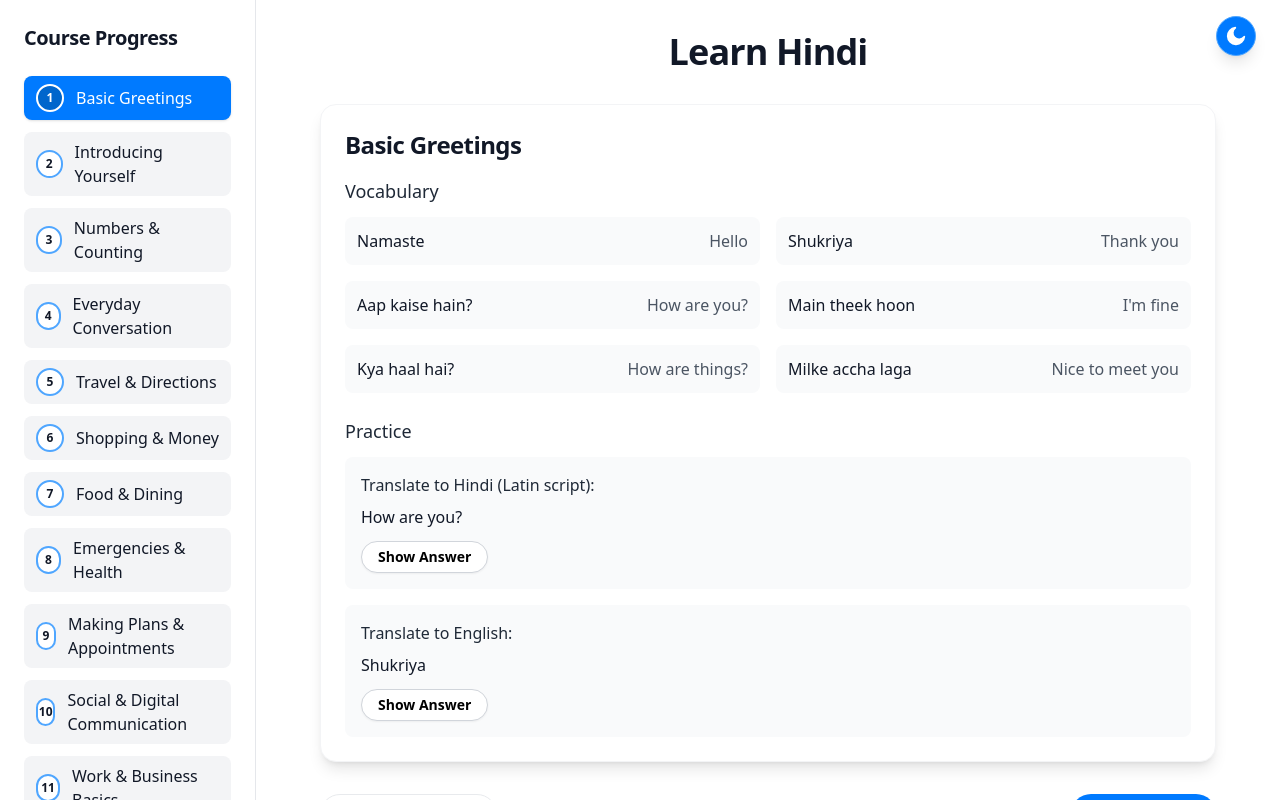
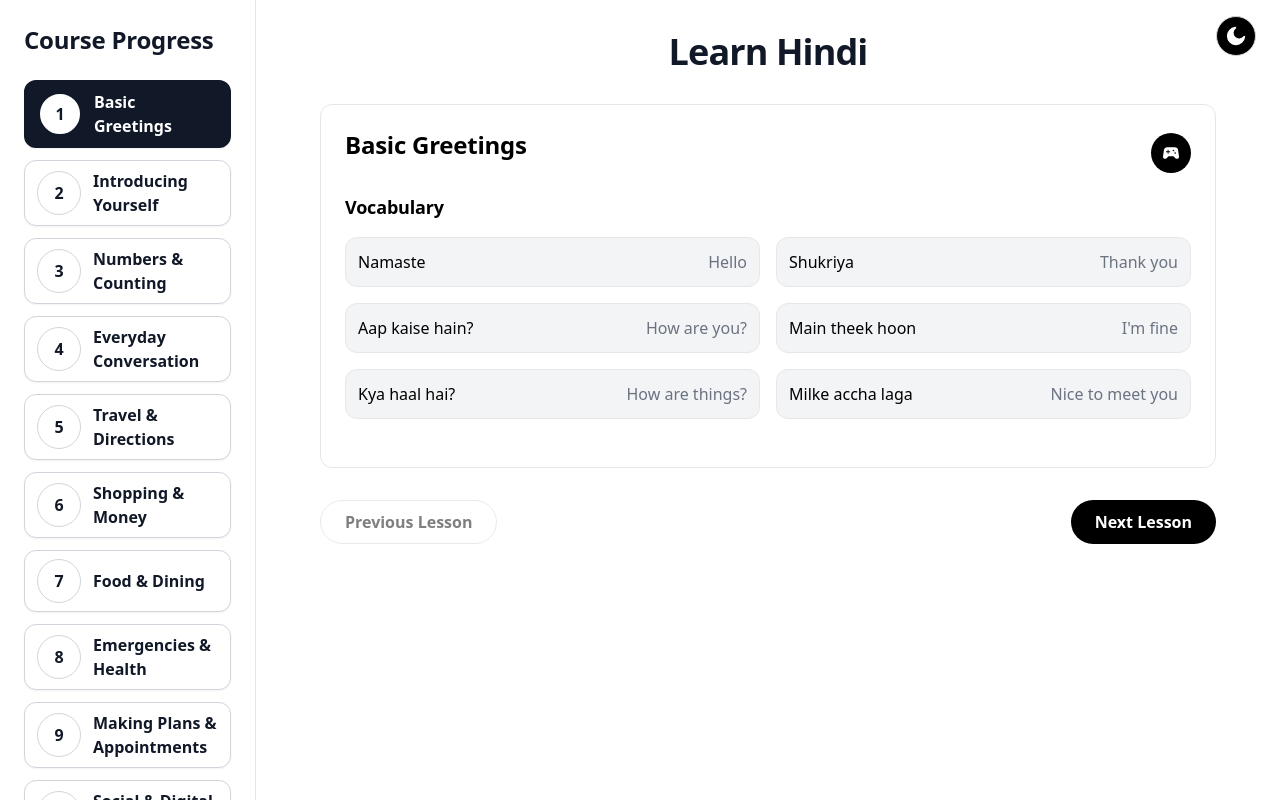
Before and after one commit to amarmeena/teach-hindi, a Next.js app: page / in a window 1280 px wide. Shown: the top 800 px of the page. Built offline with nearby package versions, Linux system fonts and the light colour scheme.

Commit message:
add quiz mode + theme

```diff
--- a/package.json
+++ b/package.json
@@ -19,6 +19,7 @@
     "react": "^18.2.0",
     "react-dom": "^18.2.0",
     "react-hook-form": "^7.50.1",
+    "react-icons": "^5.5.0",
     "tailwind-merge": "^2.2.1",
     "zod": "^3.22.4"
   },
--- a/src/app/globals.css
+++ b/src/app/globals.css
@@ -4,8 +4,11 @@
 
 /* Your custom CSS below */
 :root {
-  --background: #f7f7fa;
-  --foreground: #18181b;
+  --background: #F2F2F7;
+  --foreground: #1C1C1E;
+  --surface: #FFFFFF;
+  --border: #D1D1D6;
+  --gray: #8E8E93;
 }
 
 @theme inline {
@@ -17,18 +20,160 @@
 
 @media (prefers-color-scheme: dark) {
   :root {
-    --background: #23272f;
-    --foreground: #f3f4f6;
+    --background: #1C1C1E;
+    --foreground: #F2F2F7;
+    --surface: #2C2C2E;
+    --border: #3A3A3C;
+    --gray: #8E8E93;
   }
 }
 
 .dark :root {
-  --background: #23272f;
-  --foreground: #f3f4f6;
+  --background: #1C1C1E;
+  --foreground: #F2F2F7;
+  --surface: #2C2C2E;
+  --border: #3A3A3C;
+  --gray: #8E8E93;
 }
 
 body {
   background: var(--background);
   color: var(--foreground);
-  font-family: Arial, Helvetica, sans-serif;
+  font-family: -apple-system, BlinkMacSystemFont, 'Segoe UI', Roboto, Helvetica, Arial, sans-serif;
+  font-size: 1rem;
+  line-height: 1.6;
+  background-image: linear-gradient(135deg, #fff 0%, #F3F4F6 100%);
+  transition: background 0.4s cubic-bezier(.4,0,.2,1);
 }
+
+/* App card style */
+.app-card {
+  background: linear-gradient(135deg, #fff 60%, #F3F4F6 100%);
+  border-radius: 1.25rem;
+  box-shadow: 0 8px 32px 0 rgba(0,0,0,0.08), 0 1.5px 6px 0 rgba(0,0,0,0.04);
+  border: 1px solid #E5E7EB;
+  padding: 1.5rem;
+  transition: box-shadow 0.2s, background 0.4s cubic-bezier(.4,0,.2,1);
+}
+
+.dark .app-card {
+  background: linear-gradient(135deg, #23272F 60%, #18181B 100%);
+  box-shadow: 0 8px 32px 0 rgba(0,0,0,0.18), 0 1.5px 6px 0 rgba(0,0,0,0.10);
+  border: 1px solid #2D2F36;
+}
+
+/* Flashcard 3D flip animation */
+.flashcard {
+  perspective: 800px;
+}
+
+.flashcard-inner {
+  transition: transform 0.5s cubic-bezier(.4,0,.2,1);
+  transform-style: preserve-3d;
+}
+
+.flashcard.flipped .flashcard-inner {
+  transform: rotateY(180deg);
+}
+
+.flashcard-front, .flashcard-back {
+  backface-visibility: hidden;
+  position: absolute;
+  width: 100%;
+  height: 100%;
+  display: flex;
+  align-items: center;
+  justify-content: center;
+  border-radius: 1rem;
+}
+
+.flashcard-back {
+  transform: rotateY(180deg);
+}
+
+/* App button style */
+.app-btn {
+  box-shadow: 0 2px 8px 0 rgba(0,0,0,0.10);
+  transition: background 0.2s, color 0.2s, box-shadow 0.2s, transform 0.1s;
+  outline: none;
+  position: relative;
+  background: #111827;
+  color: #fff;
+  border: 1px solid #111827;
+}
+
+.app-btn:focus {
+  box-shadow: 0 0 0 3px #111827, 0 2px 8px 0 rgba(0,0,0,0.10);
+}
+
+.app-btn:active {
+  transform: scale(0.97);
+}
+
+.app-btn:hover {
+  box-shadow: 0 4px 16px 0 rgba(0,0,0,0.14);
+  background: #222;
+  color: #fff;
+}
+
+.dark .app-btn {
+  background: #fff;
+  color: #18181B;
+  border: 1px solid #fff;
+}
+
+.dark .app-btn:hover {
+  background: #F3F4F6;
+  color: #18181B;
+}
+
+/* Ripple effect for button clicks */
+.app-btn::after {
+  content: '';
+  display: block;
+  position: absolute;
+  border-radius: 50%;
+  pointer-events: none;
+  width: 100%;
+  height: 100%;
+  top: 0;
+  left: 0;
+  opacity: 0;
+  background: rgba(0,0,0,0.08);
+  transition: opacity 0.4s, transform 0.4s;
+}
+
+.app-btn:active::after {
+  opacity: 1;
+  transform: scale(1.2);
+  transition: 0s;
+}
+
+/* Section divider */
+.section-divider {
+  height: 2px;
+  background: linear-gradient(90deg, #111827 0%, #E5E7EB 100%);
+  border-radius: 1px;
+  margin: 2rem 0;
+  opacity: 0.12;
+}
+
+/* Accent bar for current lesson */
+.lesson-accent {
+  width: 6px;
+  height: 32px;
+  border-radius: 4px;
+  background: linear-gradient(180deg, #111827 0%, #E5E7EB 100%);
+  margin-right: 0.75rem;
+}
+
+/* Headings for Stoic look */
+h1, h2, h3, h4, h5, h6 {
+  color: var(--foreground);
+  font-family: inherit;
+  font-weight: 800;
+  letter-spacing: -0.01em;
+  line-height: 1.15;
+  margin-bottom: 0.5em;
+  transition: color 0.3s;
+}
--- a/src/app/page.tsx
+++ b/src/app/page.tsx
@@ -1,6 +1,8 @@
 "use client";
 import { useState, useEffect } from "react";
 import { Button } from "@/components/ui/button";
+import { FiXCircle } from "react-icons/fi";
+import { MdSportsEsports } from "react-icons/md";
 
 // Define types for course content
 interface PracticeItem {
@@ -20,6 +22,10 @@ export default function Home() {
   const [sidebarOpen, setSidebarOpen] = useState(false);
   // Track which answers are shown for the current lesson
   const [shownAnswers, setShownAnswers] = useState<{ [key: number]: boolean }>({});
+  // Practice mode state
+  const [practiceMode, setPracticeMode] = useState(false);
+  // Track which flashcards are flipped
+  const [flipped, setFlipped] = useState<{ [key: number]: boolean }>({});
 
   useEffect(() => {
     async function fetchCourseData() {
@@ -34,6 +40,12 @@ export default function Home() {
     }
     fetchCourseData();
   }, []);
+
+  // Reset shown answers and flipped cards when lesson or mode changes
+  useEffect(() => {
+    setShownAnswers({});
+    setFlipped({});
+  }, [currentStep, practiceMode]);
 
   // Reset shown answers when lesson changes
   const handleLessonChange = (idx: number) => {
@@ -65,23 +77,27 @@ export default function Home() {
     <div className="min-h-screen flex bg-white dark:bg-black font-sans">
       {/* Progress Sidebar */}
       <aside className="hidden md:flex flex-col w-64 bg-white dark:bg-black text-gray-900 dark:text-white p-6 border-r border-gray-200 dark:border-gray-800 min-h-screen sticky top-0">
-        <h2 className="text-xl font-bold mb-6 tracking-tight">Course Progress</h2>
+        <h2 className="text-2xl font-bold mb-6 text-gray-900 dark:text-white">Course Progress</h2>
         <ol className="space-y-3">
           {lessons.map((lesson, idx) => (
             <li
               key={lesson}
-              className={`flex items-center gap-3 px-3 py-2 rounded-lg transition-colors text-base font-medium cursor-pointer select-none ${
-                idx === currentStep
-                  ? "bg-blue-600 text-white shadow"
-                  : "bg-gray-100 dark:bg-gray-900 text-gray-900 dark:text-white hover:bg-blue-50 dark:hover:bg-gray-800"
-              }`}
+              className={`flex items-center gap-3 px-3 py-2 rounded-xl transition-colors text-base font-semibold cursor-pointer select-none min-h-[44px] shadow-sm
+                ${idx === currentStep
+                  ? "bg-gray-900 text-white dark:bg-white dark:text-black border-2 border-gray-900 dark:border-white"
+                  : "bg-white text-gray-900 border border-gray-300 dark:bg-black dark:text-white dark:border-gray-700 hover:bg-gray-100 dark:hover:bg-gray-800"}
+              `}
               onClick={() => jumpToLesson(idx)}
               tabIndex={0}
               onKeyDown={e => { if (e.key === 'Enter' || e.key === ' ') jumpToLesson(idx); }}
               aria-current={idx === currentStep ? 'step' : undefined}
               aria-label={`Go to lesson: ${lesson}`}
             >
-              <span className={`w-7 h-7 flex items-center justify-center rounded-full border-2 ${idx === currentStep ? "border-white bg-blue-700" : "border-blue-400 bg-white dark:bg-black"} text-xs font-bold`}>{idx + 1}</span>
+              <span className={`w-7 h-7 flex items-center justify-center rounded-full font-bold min-w-[44px] min-h-[44px] text-base
+                ${idx === currentStep
+                  ? "bg-white text-gray-900 border-2 border-gray-900 dark:bg-gray-900 dark:text-white dark:border-white"
+                  : "bg-white text-gray-900 border border-gray-300 dark:bg-black dark:text-white dark:border-gray-700"}
+              `}>{idx + 1}</span>
               <span>{lesson}</span>
             </li>
           ))}
@@ -93,11 +109,11 @@ export default function Home() {
 
       {/* Mobile Sidebar Toggle */}
       <button
-        className="md:hidden fixed top-4 left-4 z-20 w-10 h-10 rounded-full flex items-center justify-center shadow-lg border border-blue-400 dark:border-gray-700 focus:outline-none focus:ring-2 focus:ring-blue-400 active:scale-95 transition-transform bg-blue-600 text-white dark:bg-[#23272f] dark:text-blue-400 hover:bg-blue-700 dark:hover:bg-blue-900"
+        className="md:hidden fixed top-4 left-4 z-20 w-11 h-11 rounded-full flex items-center justify-center border border-gray-300 dark:border-gray-700 bg-black text-white dark:bg-white dark:text-black focus:outline-none focus:ring-2 focus:ring-gray-400 active:scale-95 transition-transform"
         onClick={() => setSidebarOpen((open) => !open)}
         aria-label="Open course progress sidebar"
       >
-        <svg width="22" height="22" viewBox="0 0 24 24" fill="none" stroke="currentColor" strokeWidth="2.2" strokeLinecap="round" strokeLinejoin="round">
+        <svg width="22" height="22" viewBox="0 0 24 24" fill="none" stroke="currentColor" strokeWidth="2.2" strokeLinecap="round" strokeLinejoin="round" className="text-white dark:text-black">
           <line x1="3" y1="6" x2="21" y2="6"/>
           <line x1="3" y1="12" x2="21" y2="12"/>
           <line x1="3" y1="18" x2="21" y2="18"/>
@@ -108,23 +124,27 @@ export default function Home() {
       {sidebarOpen && (
         <aside className="fixed inset-0 z-30 bg-black/70 flex">
           <div className="w-64 bg-white dark:bg-black text-gray-900 dark:text-white p-6 h-full flex flex-col">
-            <h2 className="text-xl font-bold mb-6 tracking-tight">Course Progress</h2>
+            <h2 className="text-2xl font-bold mb-6 text-gray-900 dark:text-white">Course Progress</h2>
             <ol className="space-y-3">
               {lessons.map((lesson, idx) => (
                 <li
                   key={lesson}
-                  className={`flex items-center gap-3 px-3 py-2 rounded-lg transition-colors text-base font-medium cursor-pointer select-none ${
-                    idx === currentStep
-                      ? "bg-blue-600 text-white shadow"
-                      : "bg-gray-100 dark:bg-gray-900 text-gray-900 dark:text-white hover:bg-blue-50 dark:hover:bg-gray-800"
-                  }`}
+                  className={`flex items-center gap-3 px-3 py-2 rounded-xl transition-colors text-base font-semibold cursor-pointer select-none min-h-[44px] shadow-sm
+                    ${idx === currentStep
+                      ? "bg-gray-900 text-white dark:bg-white dark:text-black border-2 border-gray-900 dark:border-white"
+                      : "bg-white text-gray-900 border border-gray-300 dark:bg-black dark:text-white dark:border-gray-700 hover:bg-gray-100 dark:hover:bg-gray-800"}
+                  `}
                   onClick={() => { jumpToLesson(idx); setSidebarOpen(false); }}
                   tabIndex={0}
                   onKeyDown={e => { if (e.key === 'Enter' || e.key === ' ') { jumpToLesson(idx); setSidebarOpen(false); } }}
                   aria-current={idx === currentStep ? 'step' : undefined}
                   aria-label={`Go to lesson: ${lesson}`}
                 >
-                  <span className={`w-7 h-7 flex items-center justify-center rounded-full border-2 ${idx === currentStep ? "border-white bg-blue-700" : "border-blue-400 bg-white dark:bg-black"} text-xs font-bold`}>{idx + 1}</span>
+                  <span className={`w-7 h-7 flex items-center justify-center rounded-full font-bold min-w-[44px] min-h-[44px] text-base
+                    ${idx === currentStep
+                      ? "bg-white text-gray-900 border-2 border-gray-900 dark:bg-gray-900 dark:text-white dark:border-white"
+                      : "bg-white text-gray-900 border border-gray-300 dark:bg-black dark:text-white dark:border-gray-700"}
+                  `}>{idx + 1}</span>
                   <span>{lesson}</span>
                 </li>
               ))}
@@ -145,59 +165,71 @@ export default function Home() {
         <div className="max-w-4xl mx-auto">
           <h1 className="text-4xl font-bold mb-8 text-center tracking-tight text-gray-900 dark:text-white">Learn Hindi</h1>
           {/* Lesson Card */}
-          <div className="bg-white dark:bg-black rounded-2xl shadow-lg p-6 mb-8 border border-gray-100 dark:border-gray-800">
-            <h2 className="text-2xl font-semibold mb-4 tracking-tight text-gray-900 dark:text-white">{lessons[currentStep]}</h2>
+          <div className="mb-8 bg-white dark:bg-black border border-gray-200 dark:border-gray-700 rounded-xl p-6">
+            <div className="flex items-center justify-between mb-4">
+              <h2 className="text-2xl font-bold text-black dark:text-white mb-4">{lessons[currentStep]}</h2>
+              {practiceMode && (
+                <button
+                  onClick={() => setPracticeMode(false)}
+                  aria-label="Exit Practice Mode"
+                  className="ml-4 w-10 h-10 flex items-center justify-center bg-[#1C1C1E] text-white dark:bg-[#F2F2F7] dark:text-black border-none rounded-full transition-colors"
+                  tabIndex={0}
+                >
+                  <FiXCircle className="w-5 h-5 text-white dark:text-black" />
+                  <span className="sr-only">Exit Practice Mode</span>
+                </button>
+              )}
+              {!practiceMode && (
+                <button
+                  onClick={() => setPracticeMode(true)}
+                  aria-label="Enter Practice Mode"
+                  className="ml-4 w-10 h-10 flex items-center justify-center bg-black text-white dark:bg-white dark:text-black border-none rounded-full transition-colors"
+                  tabIndex={0}
+                >
+                  <MdSportsEsports className="w-5 h-5 text-white dark:text-black" />
+                  <span className="sr-only">Enter Practice Mode</span>
+                </button>
+              )}
+            </div>
             {/* Vocabulary Section */}
             <div className="mb-6">
-              <h3 className="text-lg font-medium mb-3 text-gray-800 dark:text-gray-200">Vocabulary</h3>
+              <h3 className="text-lg font-bold mb-4 text-black dark:text-white">Vocabulary</h3>
+              {practiceMode ? (
                 <div className="grid grid-cols-1 md:grid-cols-2 gap-4">
                   {courseContent[currentStep].vocabulary.map(([hindi, english]: [string, string], i: number) => (
-                  <div key={i} className="flex items-center justify-between p-3 bg-gray-50 dark:bg-gray-900 rounded-lg">
-                    <span className="font-medium text-gray-900 dark:text-white">{hindi}</span>
-                    <span className="text-gray-600 dark:text-gray-300">{english}</span>
+                    <div
+                      key={i}
+                      className={`relative cursor-pointer select-none rounded-xl border border-gray-200 dark:border-gray-700 transition-all duration-300 py-2 px-3 flex items-center justify-center min-h-[36px] text-base
+                        ${flipped[i] ? 'bg-gray-300 dark:bg-gray-600' : 'bg-gray-100 dark:bg-gray-800'}`}
+                      onClick={() => setFlipped(f => ({ ...f, [i]: !f[i] }))}
+                      tabIndex={0}
+                      onKeyDown={e => { if (e.key === 'Enter' || e.key === ' ') setFlipped(f => ({ ...f, [i]: !f[i] })); }}
+                      aria-label={flipped[i] ? english : hindi}
+                    >
+                      <span className="font-semibold text-black dark:text-white transition-all duration-300 text-center w-full">
+                        {flipped[i] ? english : hindi}
+                      </span>
                     </div>
                   ))}
                 </div>
-            </div>
-            {/* Practice Section */}
-            <div>
-              <h3 className="text-lg font-medium mb-3 text-gray-800 dark:text-gray-200">Practice</h3>
-              <div className="space-y-4">
-                {courseContent[currentStep].practice.map((item: PracticeItem, i: number) => (
-                  <div key={i} className="p-4 bg-gray-50 dark:bg-gray-900 rounded-lg">
-                    <p className="mb-2 text-gray-800 dark:text-gray-200">{item.prompt}</p>
-                    <p className="font-medium text-gray-900 dark:text-white">{item.question}</p>
-                    <div className="mt-3 flex items-center gap-4">
-                      <Button
-                        variant="secondary"
-                        size="sm"
-                        className="rounded-full shadow-sm"
-                        onClick={() => toggleAnswer(i)}
-                        aria-expanded={!!shownAnswers[i]}
-                        aria-controls={`answer-${i}`}
-                      >
-                        {shownAnswers[i] ? "Hide Answer" : "Show Answer"}
-                      </Button>
-                      {shownAnswers[i] && (
-                        <span
-                          id={`answer-${i}`}
-                          className="ml-2 text-blue-700 dark:text-blue-400 font-semibold"
-                        >
-                          {item.answer}
-                        </span>
-                      )}
-                    </div>
+              ) : (
+                <div className="grid grid-cols-1 md:grid-cols-2 gap-4">
+                  {courseContent[currentStep].vocabulary.map(([hindi, english]: [string, string], i: number) => (
+                    <div key={i} className="flex items-center justify-between p-3 bg-gray-100 text-black border border-gray-200 dark:bg-gray-800 dark:text-white dark:border-gray-700 rounded-xl">
+                      <span className="font-medium text-base text-left flex-1">{hindi}</span>
+                      <span className="text-gray-500 dark:text-gray-300 text-base text-right flex-1">{english}</span>
                     </div>
                   ))}
                 </div>
+              )}
             </div>
           </div>
           {/* Navigation */}
           <div className="flex justify-between">
-            <Button variant="secondary" onClick={goToPrev} disabled={currentStep === 0} className="rounded-full shadow-sm">
+            <Button variant="secondary" onClick={goToPrev} disabled={currentStep === 0} className="rounded-full">
               Previous Lesson
             </Button>
-            <Button onClick={goToNext} disabled={currentStep === lessons.length - 1} className="rounded-full shadow-sm">
+            <Button onClick={goToNext} disabled={currentStep === lessons.length - 1} className="rounded-full">
               Next Lesson
             </Button>
           </div>
--- a/src/components/ThemeToggle.tsx
+++ b/src/components/ThemeToggle.tsx
@@ -33,9 +33,9 @@ export default function ThemeToggle() {
       aria-label="Toggle theme"
       onClick={() => setTheme(theme === "dark" ? "light" : "dark")}
       className={
-        `fixed top-4 right-6 z-20 w-10 h-10 rounded-full flex items-center justify-center shadow-lg border border-blue-400 dark:border-gray-700
-        focus:outline-none focus:ring-2 focus:ring-blue-400 active:scale-95 transition-transform
-        bg-blue-600 text-white dark:bg-[#23272f] dark:text-blue-400 hover:bg-blue-700 dark:hover:bg-blue-900`
+        `fixed top-4 right-6 z-20 w-10 h-10 rounded-full flex items-center justify-center border border-gray-300 dark:border-gray-700
+        focus:outline-none focus:ring-2 focus:ring-gray-400 active:scale-95 transition-transform
+        bg-black text-white dark:bg-white dark:text-black`
       }
     >
       {theme === "dark" ? (
--- a/src/components/ui/button.tsx
+++ b/src/components/ui/button.tsx
@@ -11,15 +11,15 @@ const Button = forwardRef<HTMLButtonElement, ButtonProps>(
     return (
       <button
         className={cn(
-          "inline-flex items-center justify-center font-semibold transition-colors focus-visible:outline-none focus-visible:ring-2 focus-visible:ring-blue-600 focus-visible:ring-offset-2 disabled:opacity-50 disabled:pointer-events-none shadow-sm",
-          "rounded-full",
+          "inline-flex items-center justify-center font-semibold transition-colors focus-visible:outline-none focus-visible:ring-2 focus-visible:ring-gray-400 focus-visible:ring-offset-2 disabled:opacity-50 disabled:pointer-events-none",
+          "rounded-full min-h-[44px]",
           {
-            // Apple primary: filled blue, white text
-            "bg-blue-600 text-white hover:bg-blue-700 active:bg-blue-800": variant === "default",
-            // Apple secondary: white, black text, border
+            // Flat grayscale primary
+            "bg-black text-white hover:bg-gray-900 active:bg-gray-800 dark:bg-white dark:text-black dark:hover:bg-gray-200 dark:active:bg-gray-300": variant === "default",
+            // Flat grayscale secondary
             "bg-white text-black border border-gray-300 hover:bg-gray-100 active:bg-gray-200 dark:bg-black dark:text-white dark:border-gray-700 dark:hover:bg-gray-900 dark:active:bg-gray-800": variant === "secondary",
-            // Apple ghost: transparent, subtle hover
-            "bg-transparent text-blue-600 hover:bg-blue-50 active:bg-blue-100 dark:text-blue-400 dark:hover:bg-blue-900": variant === "ghost",
+            // Flat grayscale ghost
+            "bg-transparent text-black hover:bg-gray-100 active:bg-gray-200 dark:text-white dark:hover:bg-gray-900 dark:active:bg-gray-800": variant === "ghost",
           },
           {
             "h-8 px-4 text-sm": size === "sm",
--- a/tailwind.config.js
+++ b/tailwind.config.js
@@ -10,17 +10,34 @@ module.exports = {
   theme: {
     extend: {
       colors: {
-        blue: {
-          50: '#F0F7FF',
-          100: '#D6ECFF',
-          200: '#ADD8FF',
-          300: '#7FC2FF',
-          400: '#4FA6FF',
-          500: '#218AFF',
-          600: '#007AFF', // Apple system blue
-          700: '#0066CC',
-          800: '#0052A3',
-          900: '#003366',
+        background: {
+          light: '#F3F4F6',
+          dark: '#18181B',
+        },
+        surface: {
+          DEFAULT: '#FFFFFF',
+        },
+        text: {
+          light: '#18181B',
+          dark: '#F3F4F6',
+        },
+        border: {
+          light: '#E5E7EB',
+          dark: '#2D2F36',
+        },
+        black: '#000',
+        white: '#fff',
+        gray: {
+          50: '#F9FAFB',
+          100: '#F3F4F6',
+          200: '#E5E7EB',
+          300: '#D1D5DB',
+          400: '#9CA3AF',
+          500: '#6B7280',
+          600: '#4B5563',
+          700: '#374151',
+          800: '#1F2937',
+          900: '#111827',
         },
       },
       fontFamily: {
```
Also changed, not shown: 1 other file (tests, documents, lock files or other folders). Lines whose indentation alone changed are shown as unchanged.
